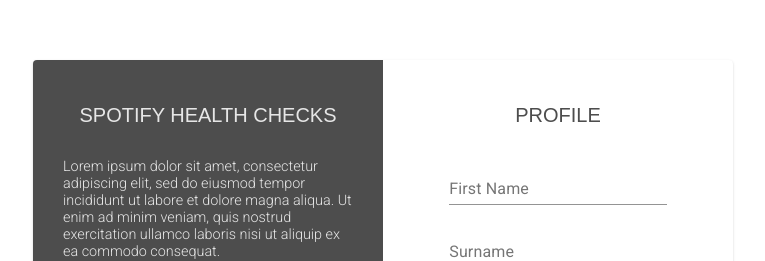
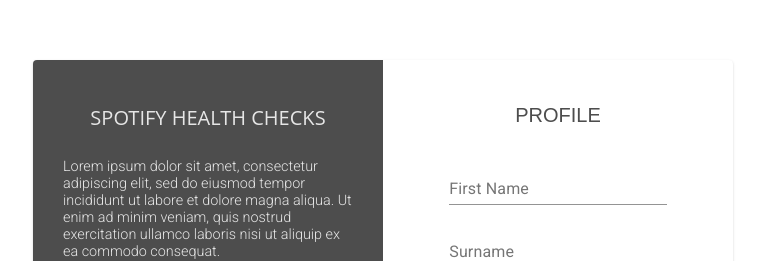
Before and after one commit to peter-yhc/spotify-health-web-ts, a React (Create React App) app: page /clients/welcome in a window 1280 px wide. Shown: the part 140-401 px from the top of the page, without its empty margins (257-1022 px from the left). Built offline with nearby package versions, Linux system fonts and the light colour scheme.

Commit message:
Fix font.

```diff
--- a/src/client/welcome/components/WelcomeDescription.jsx
+++ b/src/client/welcome/components/WelcomeDescription.jsx
@@ -20,7 +20,7 @@
     },
   },
   title: {
-    fontFamily: '"Montserrat", "OpenSans", sans-serif',
+    fontFamily: '"Montserrat", "Open Sans", sans-serif',
     textTransform: 'uppercase',
     marginTop: '0.7em',
   },
```
